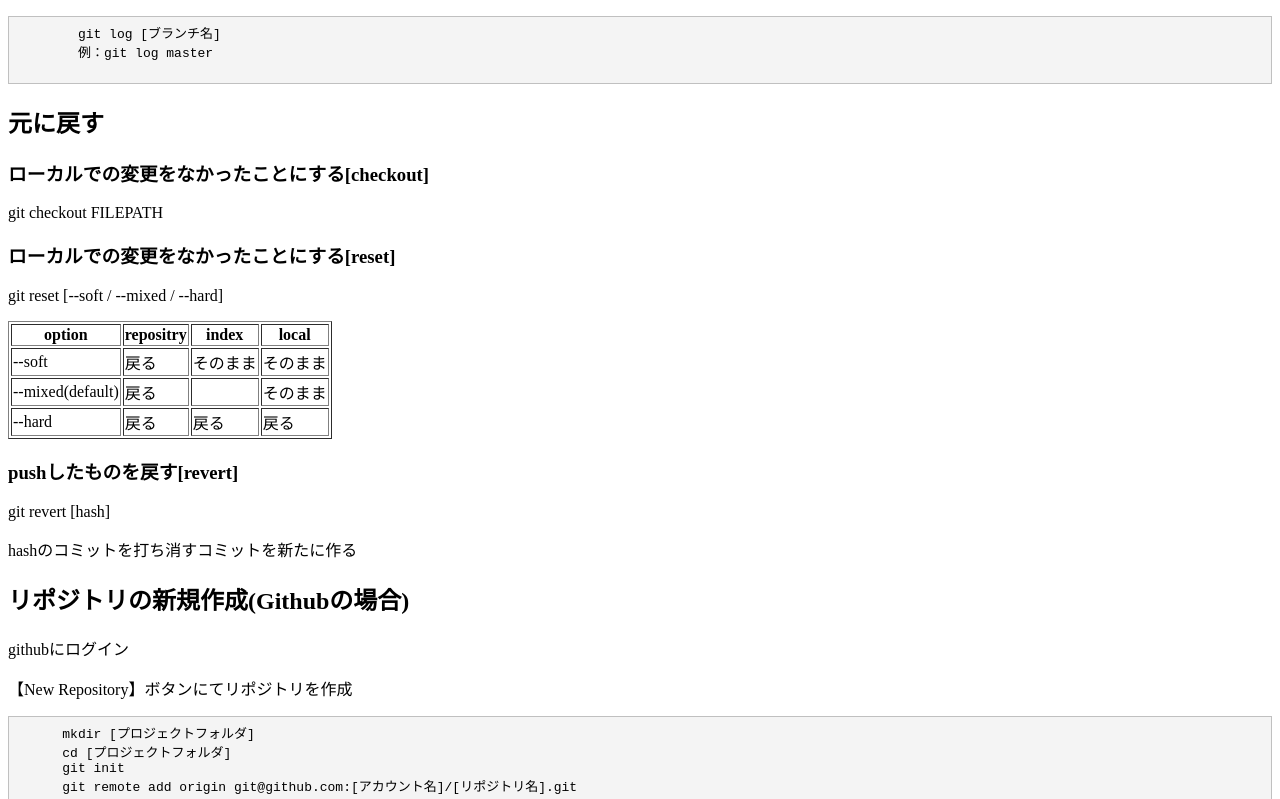
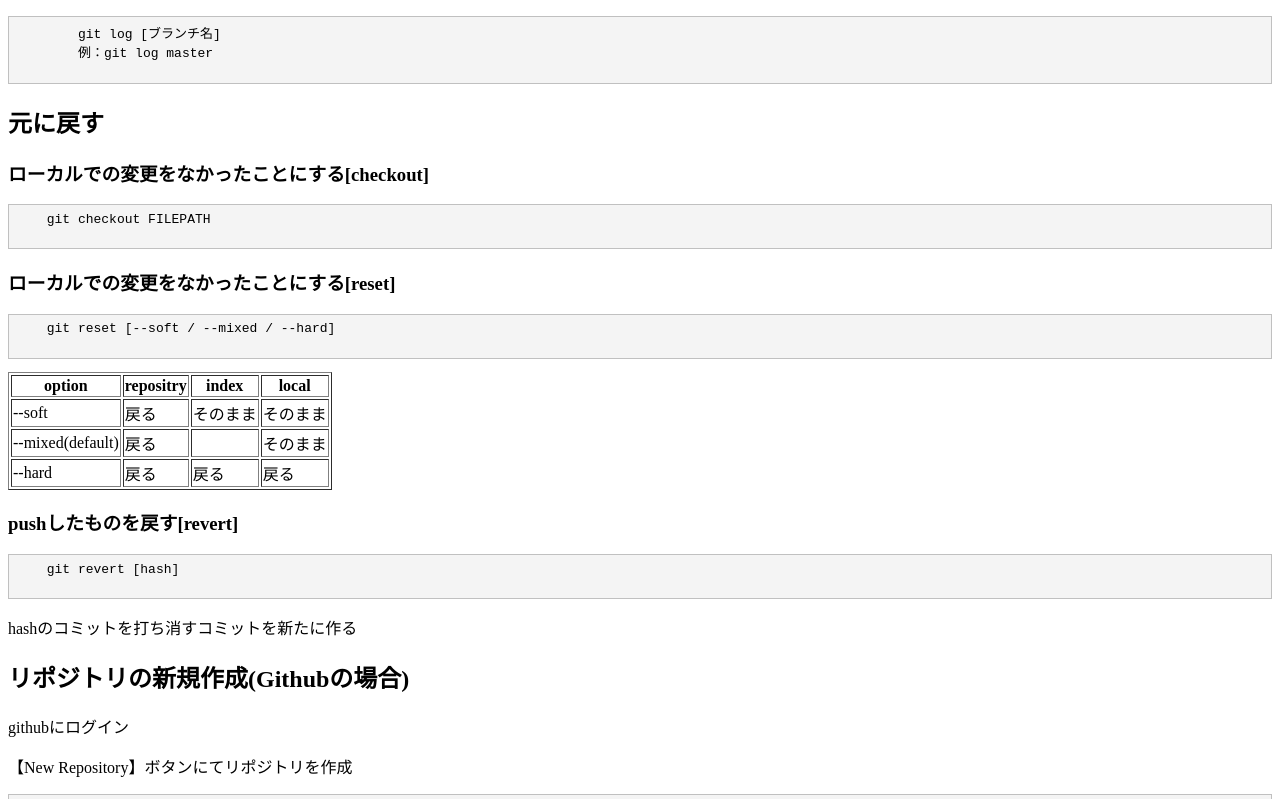
Before and after one commit to makky55/scmbc-nagoya1, a plain HTML site: page index.html in a window 1280 px wide. Shown: the part 515-1314 px from the top of the page. Drawn offline with Linux system fonts and the light colour scheme.

Commit message:
コマンドのところは<p>から<pre>変更

```diff
--- a/index.html
+++ b/index.html
@@ -45,9 +45,13 @@ git push origin master
 <div>
   <h2>元に戻す</h2>
   <h3>ローカルでの変更をなかったことにする[checkout]</h3>
-  <p>git checkout FILEPATH</p>
+  <pre>
+    git checkout FILEPATH
+  </pre>
   <h3>ローカルでの変更をなかったことにする[reset]</h3>
-  <p>git reset [--soft / --mixed / --hard]</p>
+  <pre>
+    git reset [--soft / --mixed / --hard]
+  </pre>
   <table border="1">
     <thead>
       <tr>
@@ -79,7 +83,9 @@ git push origin master
     </tbody>
   </table>
   <h3>pushしたものを戻す[revert]</h3>
-  <p>git revert [hash]</p>
+  <pre>
+    git revert [hash]
+  </pre>
   <p>hashのコミットを打ち消すコミットを新たに作る</p>
 </div>
     <div>
```
